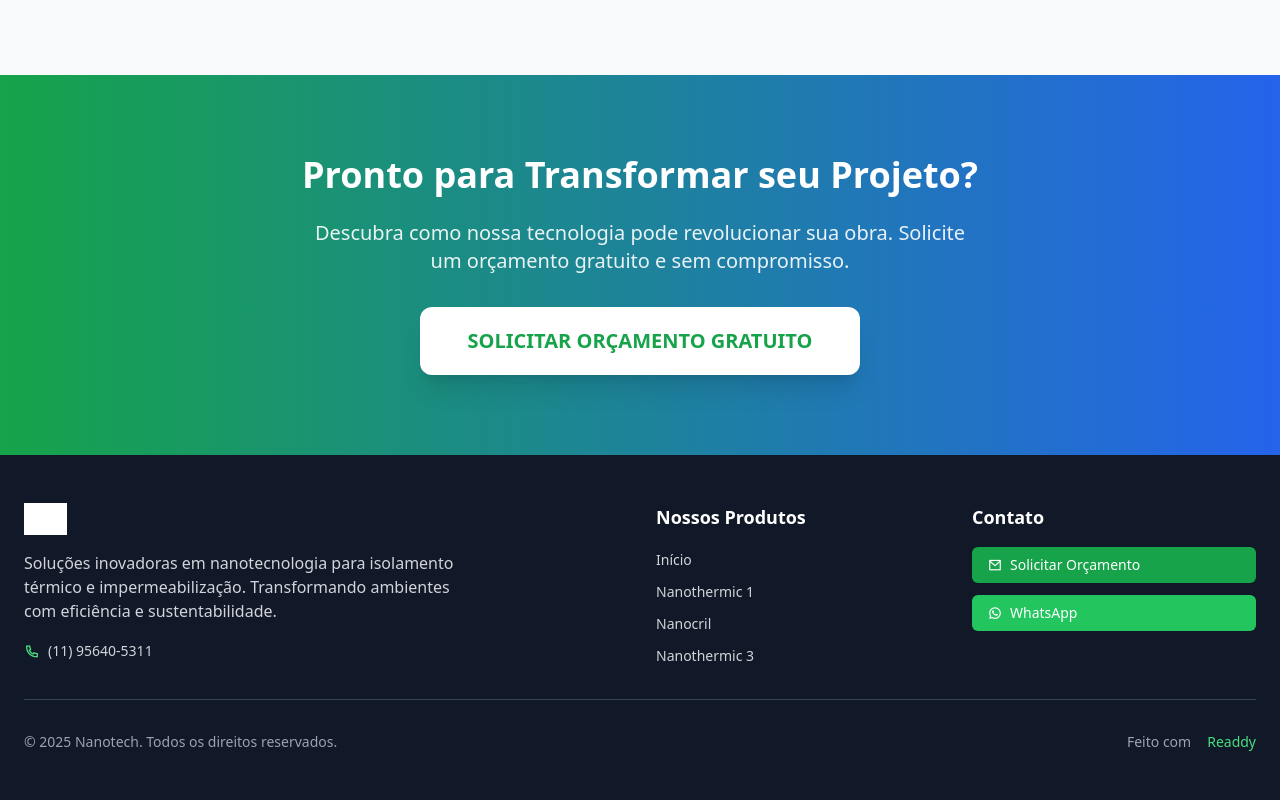
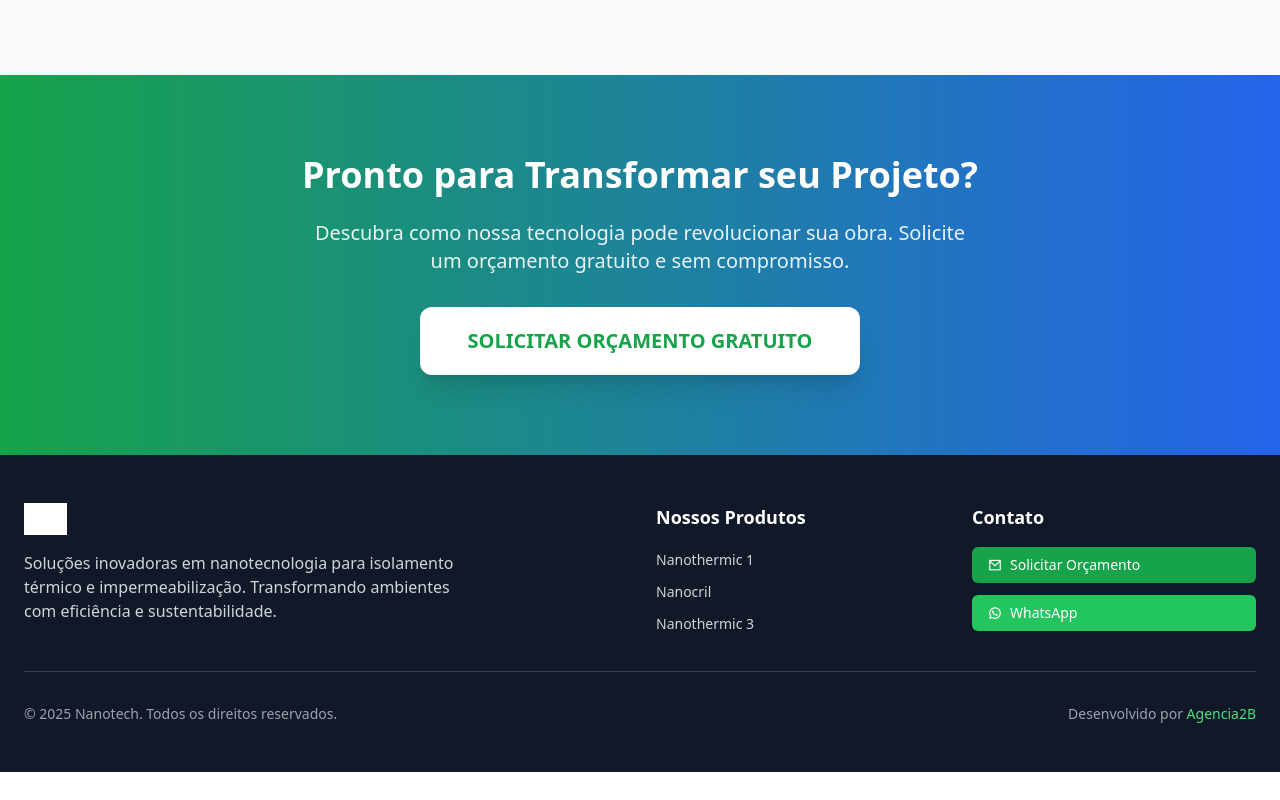
Before and after one commit to agencia2b-dev/lp-nanotech, a Next.js app: page / in a window 1280 px wide. Shown: the part 1725-2525 px from the top of the page. After the commit the page ends 2497 px from the top, so only its background shows below. Built offline with nearby package versions, Linux system fonts and the light colour scheme; no server answers; grey boxes are pictures that could not be loaded.

Commit message:
refactor: remover botão Início e telefone do footer, adicionar crédito Agencia2B

```diff
--- a/components/Footer.tsx
+++ b/components/Footer.tsx
@@ -7,7 +7,6 @@ export default function Footer() {
   const currentYear = new Date().getFullYear();
 
   const pages = [
-    { href: '/', label: 'Início' },
     { href: '/nanothermic1', label: 'Nanothermic 1' },
     { href: '/nanocril', label: 'Nanocril' },
     { href: '/nanothermic3', label: 'Nanothermic 3' }
@@ -30,12 +29,6 @@ export default function Footer() {
               Soluções inovadoras em nanotecnologia para isolamento térmico e impermeabilização.
               Transformando ambientes com eficiência e sustentabilidade.
             </p>
-            <div className="flex items-center space-x-4">
-              <div className="flex items-center space-x-2">
-                <i className="ri-phone-line text-green-400"></i>
-                <span className="text-sm text-gray-300">(11) 95640-5311</span>
-              </div>
-            </div>
           </div>
 
           {/* Páginas do Site */}
@@ -61,8 +54,16 @@ export default function Footer() {
             <div className="space-y-3">
               <button
                 onClick={() => {
-                  if (typeof window !== 'undefined' && window.openCRMModal) {
-                    window.openCRMModal();
+                  if (typeof window !== 'undefined') {
+                    if ((window as any).openCRMModal) {
+                      (window as any).openCRMModal();
+                    } else {
+                      const modalOverlay = document.getElementById('crm-floating-modal-overlay');
+                      if (modalOverlay) {
+                        modalOverlay.style.display = 'flex';
+                        document.body.style.overflow = 'hidden';
+                      }
+                    }
                   }
                 }}
                 className="block w-full text-left bg-green-600 hover:bg-green-700 text-white px-4 py-2 rounded-md text-sm font-medium transition-colors duration-200"
@@ -89,15 +90,15 @@ export default function Footer() {
             <div className="text-sm text-gray-400">
               © {currentYear} Nanotech. Todos os direitos reservados.
             </div>
-            <div className="flex items-center space-x-4">
-              <span className="text-sm text-gray-400">Feito com</span>
+            <div className="text-sm text-gray-400">
+              Desenvolvido por{' '}
               <a
-                href="https://readdy.ai/?origin=logo"
+                href="https://agencia2b.com.br"
                 target="_blank"
                 rel="noopener noreferrer"
-                className="text-green-400 hover:text-green-300 transition-colors duration-200 text-sm font-medium"
+                className="text-green-400 hover:text-green-300 transition-colors duration-200 font-medium"
               >
-                Readdy
+                Agencia2B
               </a>
             </div>
           </div>
```
